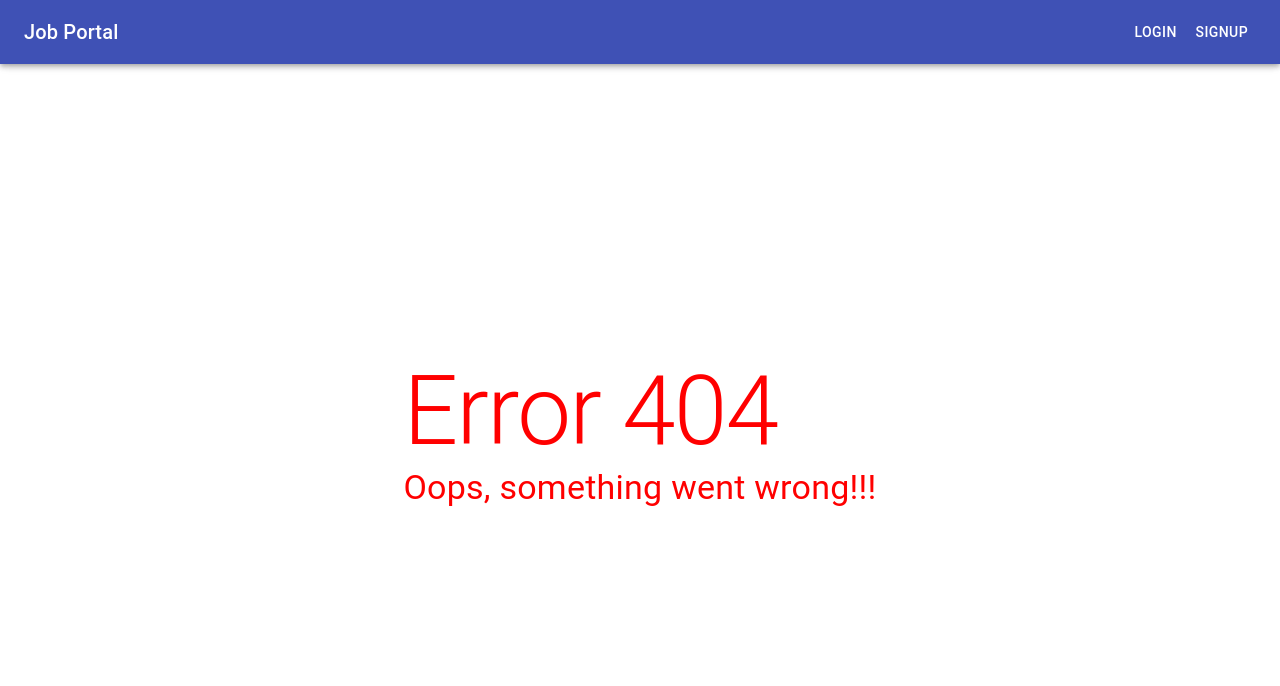
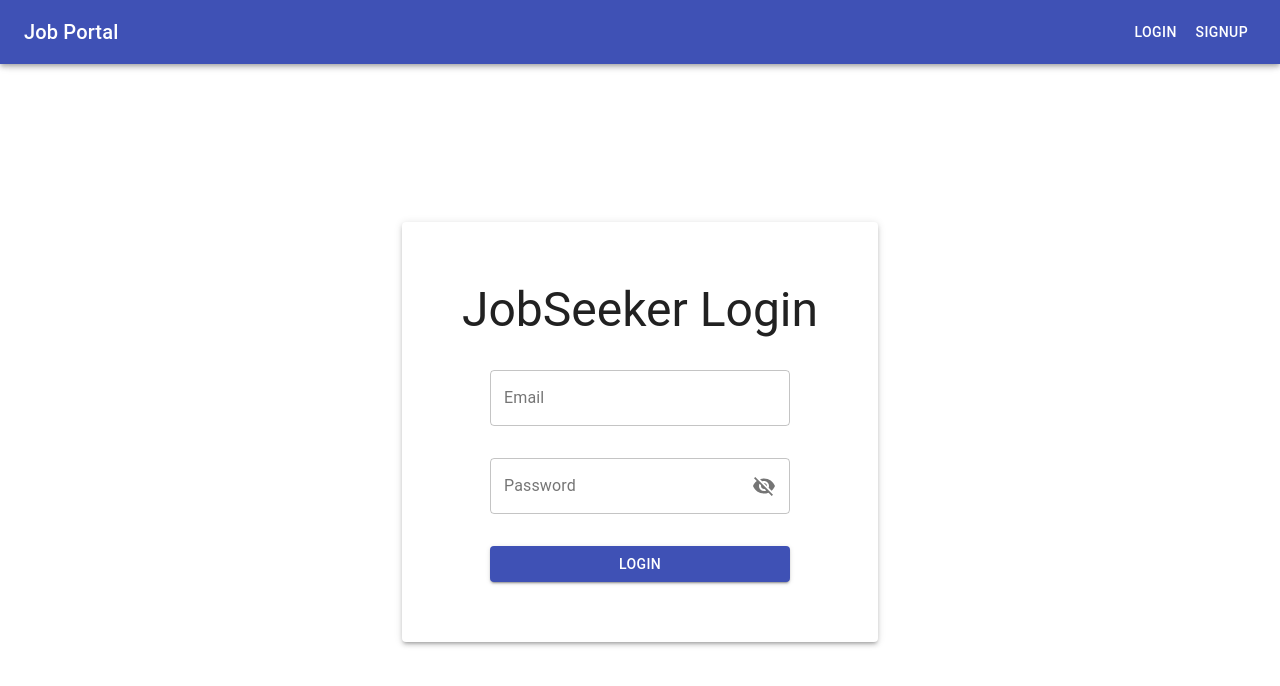
Before and after one commit to HeroicHitesh/AvomConsultants_JobPortal_Assignment, a React (Create React App) app in the folder frontend/: page /login in a window 1280 px wide. Before the commit this address had no page. Shown: the top 686 px of the page. Built offline with nearby package versions, Linux system fonts and the light colour scheme.

Commit message:
Create Login Component

```diff
--- a/frontend/src/App.js
+++ b/frontend/src/App.js
@@ -4,8 +4,9 @@ import { Grid, makeStyles } from "@material-ui/core";
 
 import Welcome, { ErrorPage } from "./component/Welcome";
 import Navbar from "./component/Navbar";
+import Signup from "./component/Signup";
+import Login from "./component/Login";
 import Logout from "./component/Logout";
-import Signup from "./component/Signup";
 import MessagePopup from "./utils/MessagePopup";
 
 import "./App.css";
@@ -47,6 +48,9 @@ function App() {
               <Route exact path="/signup">
                 <Signup />
               </Route>
+              <Route exact path="/login">
+                <Login />
+              </Route>
               <Route exact path="/logout">
                 <Logout />
               </Route>
--- /dev/null
+++ b/frontend/src/component/Login.js
@@ -0,0 +1,141 @@
+import { useContext, useState } from "react";
+import { Grid, Button, Typography, makeStyles, Paper } from "@material-ui/core";
+import axios from "axios";
+import { Redirect } from "react-router-dom";
+
+import PasswordInput from "../utils/PasswordInput";
+import EmailInput from "../utils/EmailInput";
+import { SetPopupContext } from "../App";
+
+import apiList from "../utils/apiList";
+import isAuth from "../utils/isAuth";
+
+const useStyles = makeStyles(() => ({
+  body: {
+    padding: "60px 60px",
+  },
+  inputBox: {
+    width: "300px",
+  },
+  submitButton: {
+    width: "300px",
+  },
+}));
+
+const Login = () => {
+  const classes = useStyles();
+  const setPopup = useContext(SetPopupContext);
+
+  const [loggedin, setLoggedin] = useState(isAuth());
+
+  const [loginDetails, setLoginDetails] = useState({
+    email: "",
+    password: "",
+  });
+
+  const [inputErrorHandler, setInputErrorHandler] = useState({
+    email: {
+      error: false,
+      message: "",
+    },
+    password: {
+      error: false,
+      message: "",
+    },
+  });
+
+  const handleInput = (key, value) => {
+    setLoginDetails({
+      ...loginDetails,
+      [key]: value,
+    });
+  };
+
+  const handleInputError = (key, status, message) => {
+    setInputErrorHandler({
+      ...inputErrorHandler,
+      [key]: {
+        error: status,
+        message: message,
+      },
+    });
+  };
+
+  const handleLogin = () => {
+    const verified = !Object.keys(inputErrorHandler).some((obj) => {
+      return inputErrorHandler[obj].error;
+    });
+    if (verified) {
+      axios
+        .post(apiList.login, loginDetails)
+        .then((response) => {
+          localStorage.setItem("token", response.data.token);
+          setLoggedin(isAuth());
+          setPopup({
+            open: true,
+            severity: "success",
+            message: "Logged in successfully",
+          });
+          console.log(response);
+        })
+        .catch((err) => {
+          setPopup({
+            open: true,
+            severity: "error",
+            message: err.response.data.message,
+          });
+          console.log(err.response);
+        });
+    } else {
+      setPopup({
+        open: true,
+        severity: "error",
+        message: "Incorrect Input",
+      });
+    }
+  };
+
+  return loggedin ? (
+    <Redirect to="/" />
+  ) : (
+    <Paper elevation={3} className={classes.body}>
+      <Grid container direction="column" spacing={4} alignItems="center">
+        <Grid item>
+          <Typography variant="h3" component="h2">
+            JobSeeker Login
+          </Typography>
+        </Grid>
+        <Grid item>
+          <EmailInput
+            label="Email"
+            value={loginDetails.email}
+            onChange={(event) => handleInput("email", event.target.value)}
+            inputErrorHandler={inputErrorHandler}
+            handleInputError={handleInputError}
+            className={classes.inputBox}
+          />
+        </Grid>
+        <Grid item>
+          <PasswordInput
+            label="Password"
+            value={loginDetails.password}
+            onChange={(event) => handleInput("password", event.target.value)}
+            className={classes.inputBox}
+          />
+        </Grid>
+        <Grid item>
+          <Button
+            variant="contained"
+            color="primary"
+            onClick={() => handleLogin()}
+            className={classes.submitButton}
+          >
+            Login
+          </Button>
+        </Grid>
+      </Grid>
+    </Paper>
+  );
+};
+
+export default Login;
```
